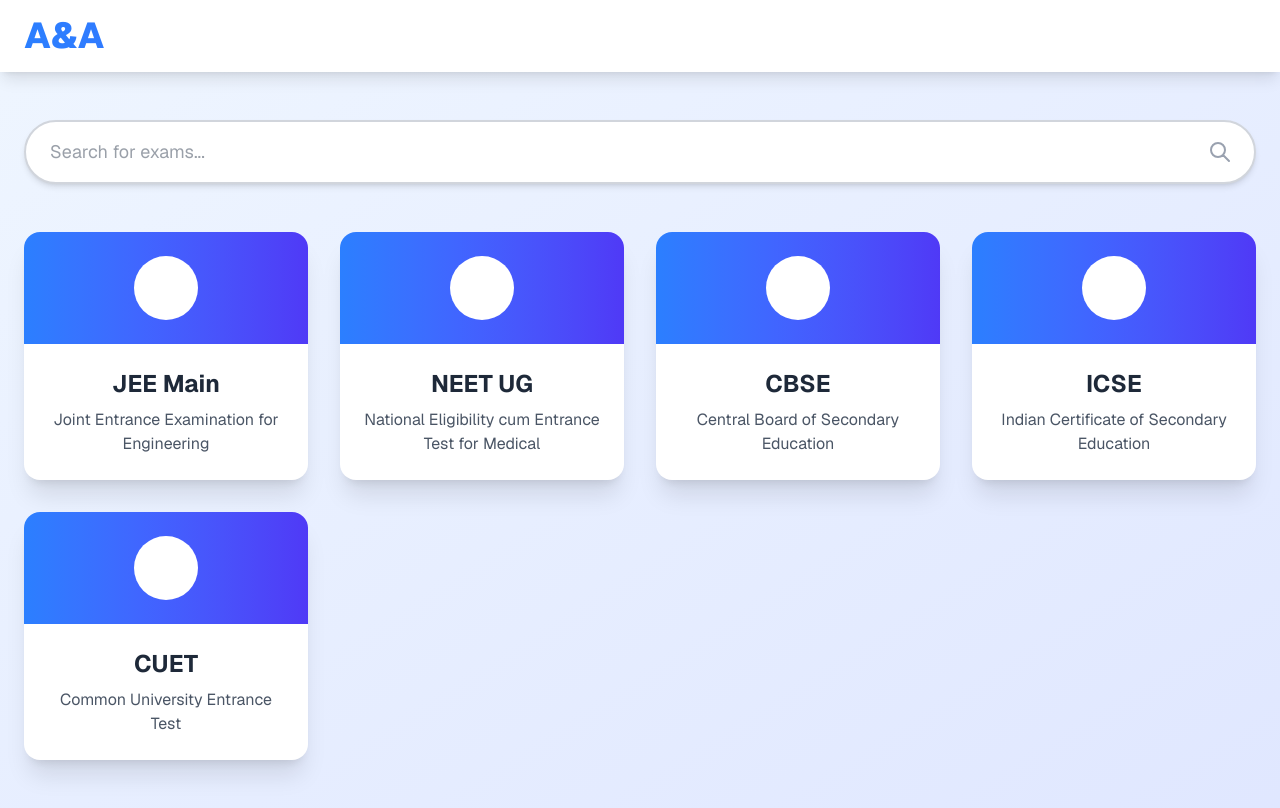
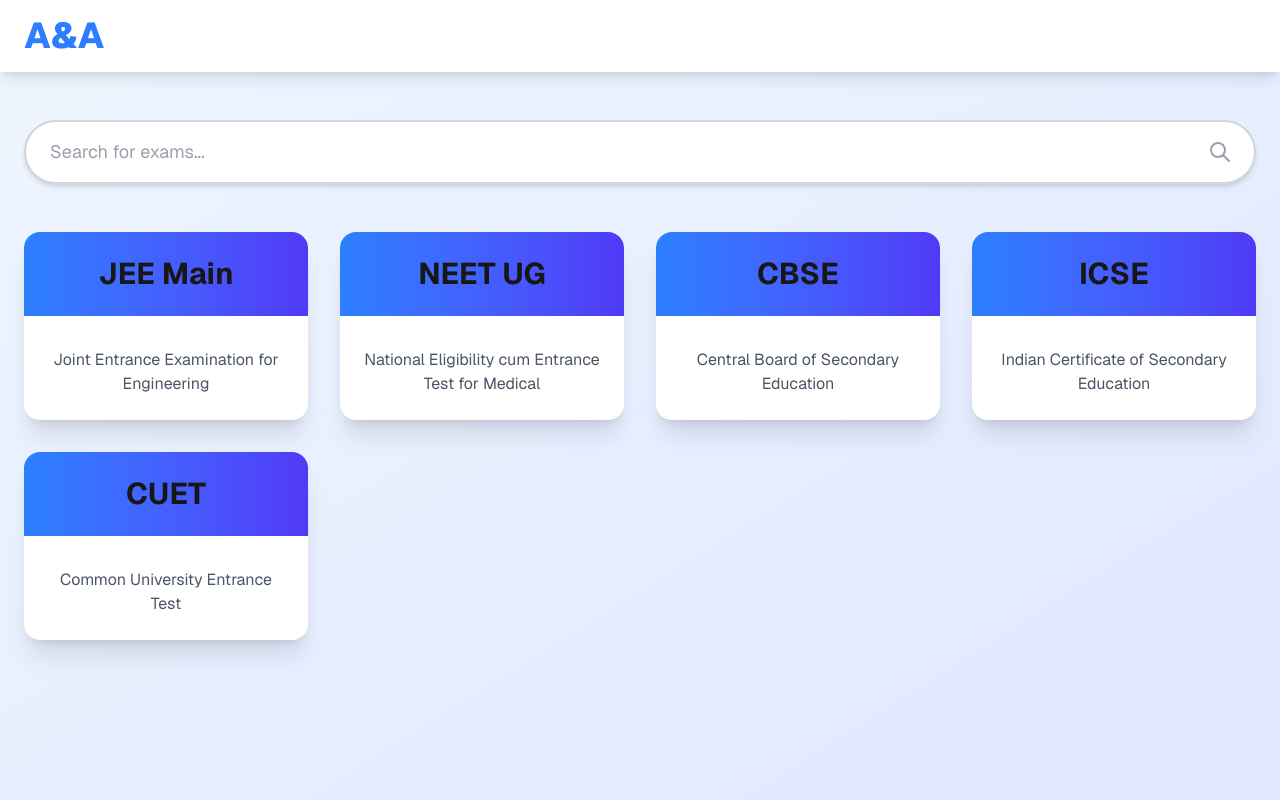
Before and after one commit to leo-v16/jeetneet, a Next.js app: page / in a window 1280 px wide. Built offline with nearby package versions, Linux system fonts and the light colour scheme.

Commit message:
Stable 2

```diff
--- a/app/page.tsx
+++ b/app/page.tsx
@@ -1,12 +1,30 @@
 import React from 'react';
-import { BeakerIcon, BookOpenIcon, GlobeAltIcon, AcademicCapIcon, PencilIcon } from '@heroicons/react/24/solid';
 
-const exams = [
-  { name: 'JEE Main', description: 'Joint Entrance Examination for Engineering', icon: <PencilIcon className="h-8 w-8 text-white" /> },
-  { name: 'NEET UG', description: 'National Eligibility cum Entrance Test for Medical', icon: <BeakerIcon className="h-8 w-8 text-white" /> },
-  { name: 'CBSE', description: 'Central Board of Secondary Education', icon: <BookOpenIcon className="h-8 w-8 text-white" /> },
-  { name: 'ICSE', description: 'Indian Certificate of Secondary Education', icon: <GlobeAltIcon className="h-8 w-8 text-white" /> },
-  { name: 'CUET', description: 'Common University Entrance Test', icon: <AcademicCapIcon className="h-8 w-8 text-white" /> },
+type Exam = {
+  name: string,
+  description: string,
+  popularity: number
+}
+
+function ExamCard({ name: examName, description: examDescription }: Pick<Exam, 'name' | 'description'>) {
+  return (
+    <div className="transform hover:scale-105 transition-transform duration-300 bg-white dark:bg-gray-800 rounded-2xl shadow-xl overflow-hidden">
+      <div className="p-6 bg-gradient-to-r from-blue-500 to-indigo-600 text-3xl text-center font-bold">
+        {examName}
+      </div>
+      <div className="p-6 text-center">
+        <p className="text-gray-600 dark:text-gray-300 mt-2">{examDescription}</p>
+      </div>
+    </div>
+  )
+}
+
+const exams: Exam[] = [
+  { name: 'JEE Main', description: 'Joint Entrance Examination for Engineering', popularity: 0 },
+  { name: 'NEET UG', description: 'National Eligibility cum Entrance Test for Medical', popularity: 0 },
+  { name: 'CBSE', description: 'Central Board of Secondary Education', popularity: 0 },
+  { name: 'ICSE', description: 'Indian Certificate of Secondary Education', popularity: 0 },
+  { name: 'CUET', description: 'Common University Entrance Test', popularity: 0 },
 ];
 
 export default function Home() {
@@ -32,17 +50,7 @@
         </div>
         <div className="grid grid-cols-1 sm:grid-cols-2 md:grid-cols-3 lg:grid-cols-4 gap-8">
           {exams.map((exam) => (
-            <div key={exam.name} className="transform hover:scale-105 transition-transform duration-300 bg-white dark:bg-gray-800 rounded-2xl shadow-xl overflow-hidden">
-              <div className="p-6 bg-gradient-to-r from-blue-500 to-indigo-600">
-                <div className="flex justify-center items-center h-16 w-16 rounded-full bg-white bg-opacity-20 mx-auto">
-                  {exam.icon}
-                </div>
-              </div>
-              <div className="p-6 text-center">
-                <h2 className="text-2xl font-bold text-gray-800 dark:text-white">{exam.name}</h2>
-                <p className="text-gray-600 dark:text-gray-300 mt-2">{exam.description}</p>
-              </div>
-            </div>
+            <ExamCard key={exam.name} name={exam.name} description={exam.description} />
           ))}
         </div>
       </main>
```
